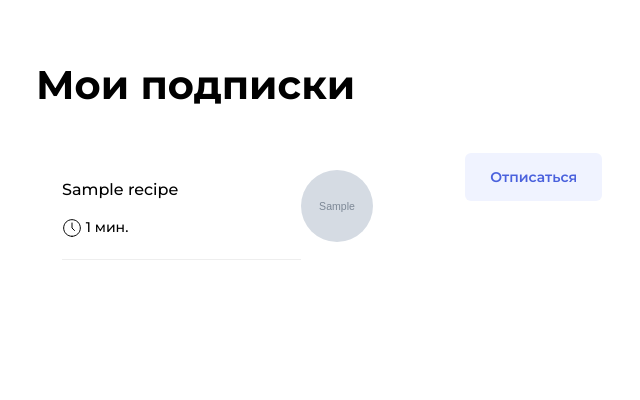
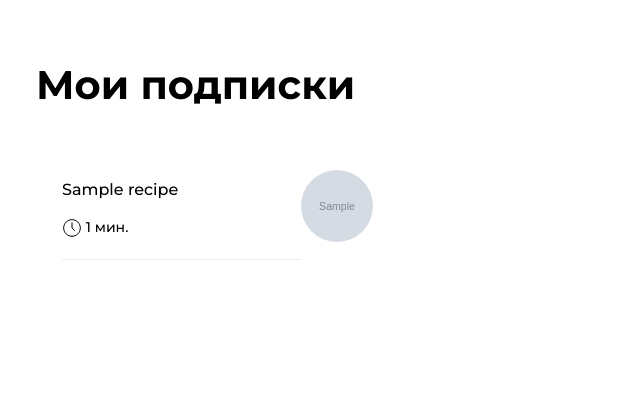
Before and after one commit to JulieNikitina/foodgram-project, a Django app: page /follow/ in a window 1280 px wide. Shown: the part 90-490 px from the top of the page, without its empty margins (19-659 px from the left). Run offline with Django 3.2, Linux system fonts and the light colour scheme; a user stored in the database is signed in; tables that the repository leaves empty hold one stand-in row (values such as "Sample post"); grey boxes marked "Sample" are stand-in pictures; some libraries are stand-ins or nearby versions.

Commit message:
Add util author_card_3

```diff
--- a/recipes/templates/recipes/follow_list.html
+++ b/recipes/templates/recipes/follow_list.html
@@ -22,11 +22,6 @@
             {% for author in page %}
                 {% recipes_by author as recipes %}
                 {% include 'recipes/utils/author_card.html' %}
-                    <div class='card-user__footer'>
-                        <button class='button button_style_light-blue button_size_auto' name='subscribe'>
-                            Отписаться
-                        </button>
-                    </div>
                 </div>
             {% endfor %}
         </div>
```
